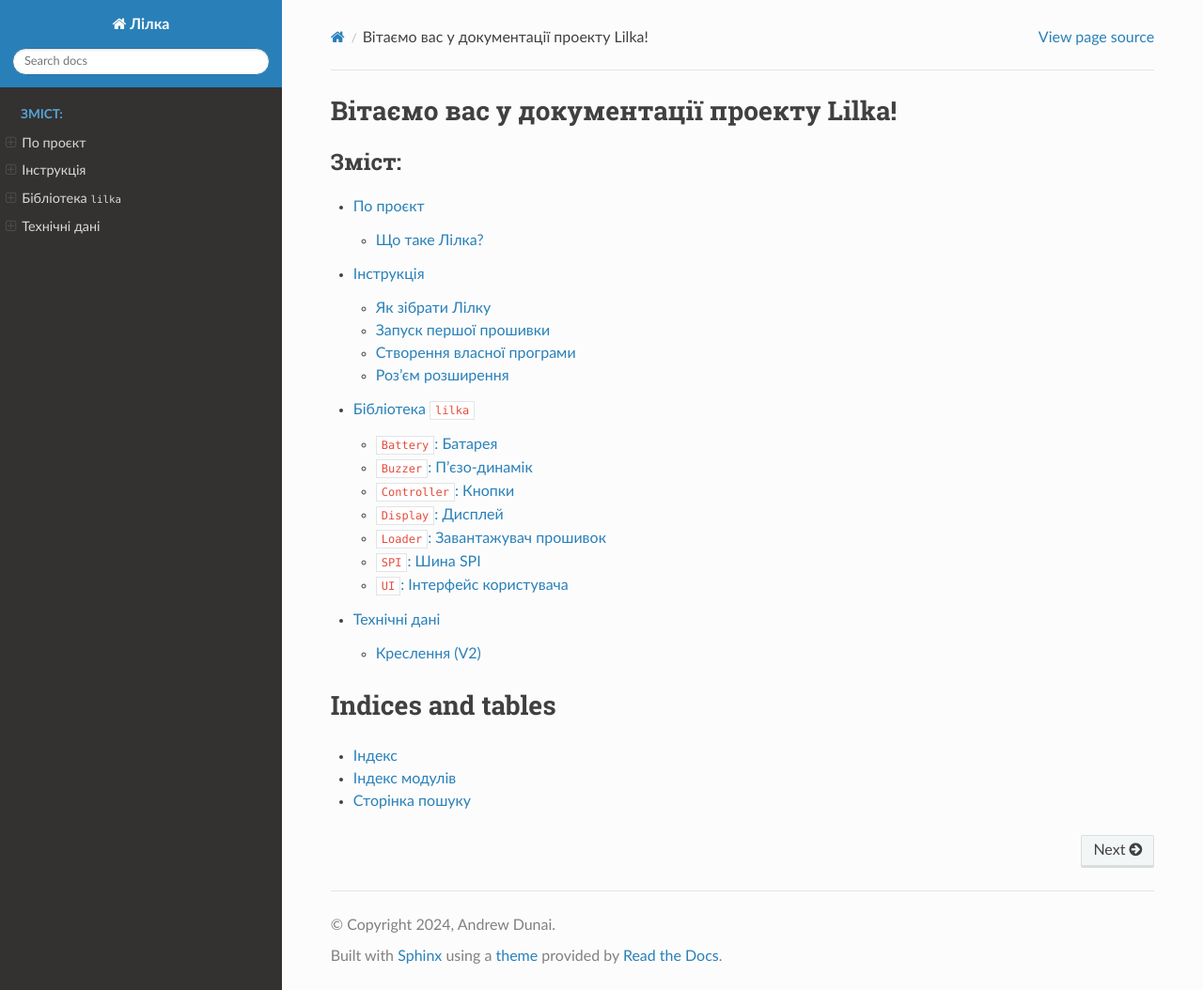
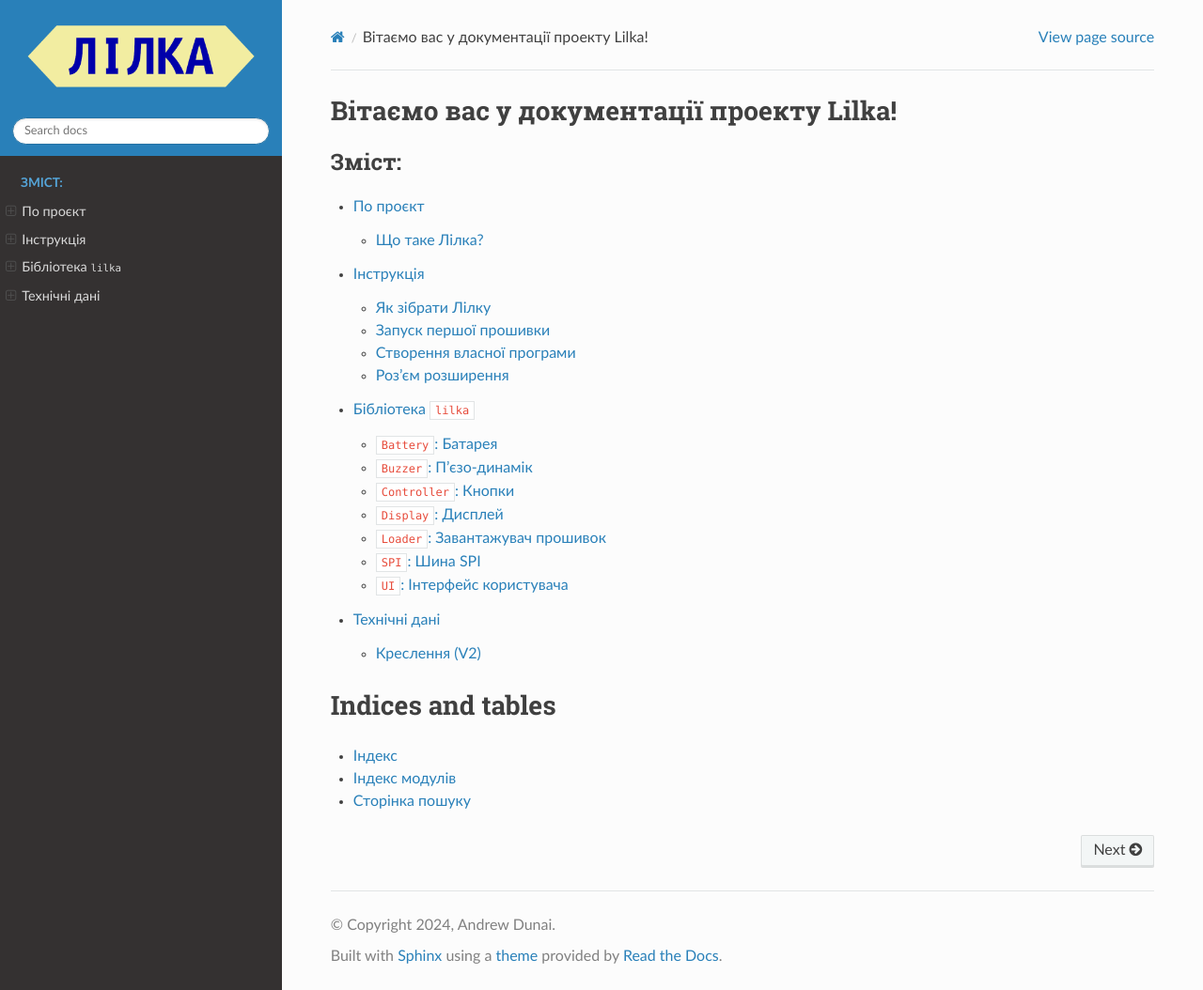
Before and after one commit to and3rson/lilka, a Sphinx documentation site: the page built from docs/index.rst, in a window 1280 px wide and 1054 px high. Shown: the whole window at 94% size. Built offline with Sphinx 7.4.7 and the Read the Docs theme 2.0.0, drawn with Linux system fonts in a browser that asks for light colours.

Commit message:
doc: add Lilka logo

```diff
--- a/docs/conf.py
+++ b/docs/conf.py
@@ -27,7 +27,9 @@
 html_static_path = ["_static"]
 html_theme_options = {
     "collapse_navigation": False,
+    "logo_only": True,
 }
+html_logo = "_static/lilka_logo.png"
 
 # -- Custom CSS --------------------------------------------------------------
 
```
Also changed, not shown: docs/_static/lilka_logo.png (added), 1 other file.
